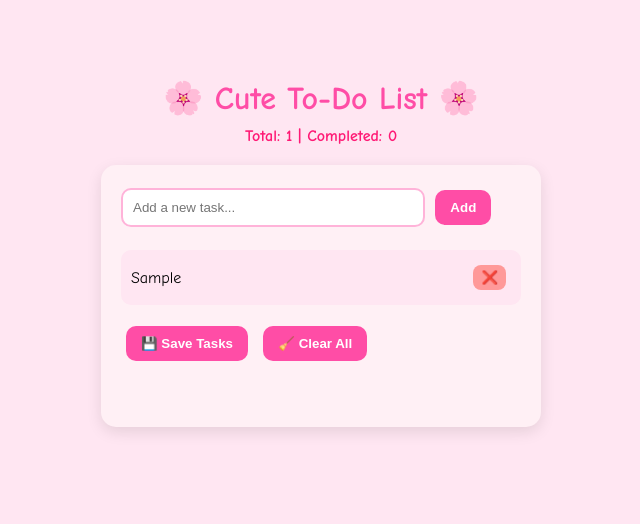
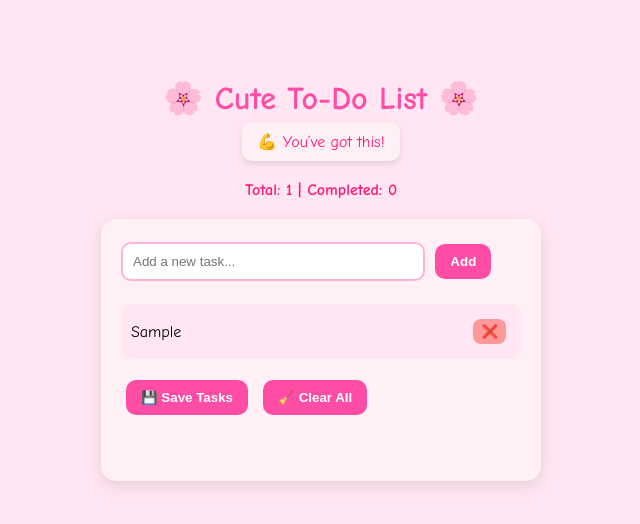
Before and after one commit to Pandu20022/to-do-app, a plain HTML site: page index.html in a window 1280 px wide. Both pictures are taken after typing "Sample" into the empty fields and a click on the button "Add". Shown: the whole page, without its empty margins (319-959 px from the left). Drawn offline with Linux system fonts and the light colour scheme.

Commit message:
version-5

```diff
--- a/index.html
+++ b/index.html
@@ -17,7 +17,19 @@
 
         h1 {
             color: #ff4da6;
-            margin-bottom: 10px;
+            margin-bottom: 5px;
+        }
+
+        .quote {
+            font-size: 16px;
+            color: #ff1a75;
+            margin-bottom: 20px;
+            background: #fff0f5;
+            padding: 10px 15px;
+            border-radius: 10px;
+            box-shadow: 0 3px 6px rgba(0,0,0,0.1);
+            text-align: center;
+            max-width: 400px;
         }
 
         .counter {
@@ -105,6 +117,7 @@
 <body>
 
     <h1>🌸 Cute To-Do List 🌸</h1>
+    <div class="quote" id="quote">✨ Welcome! Let’s make today productive! ✨</div>
     <div class="counter" id="taskCounter">Total: 0 | Completed: 0</div>
 
     <div class="todo-container">
@@ -123,6 +136,22 @@
         const taskList = document.getElementById('taskList');
         const taskCounter = document.getElementById('taskCounter');
         const saveMessage = document.getElementById('saveMessage');
+        const quote = document.getElementById('quote');
+
+        const quotes = [
+            "💪 You’ve got this!",
+            "🌞 Keep shining bright!",
+            "🎯 Focus and conquer your goals!",
+            "🌸 Small steps lead to big success!",
+            "✨ Believe in yourself — you’re amazing!",
+            "🌈 Every task done is a win!",
+            "🌻 You’re doing great, keep going!"
+        ];
+
+        function showRandomQuote() {
+            const random = Math.floor(Math.random() * quotes.length);
+            quote.textContent = quotes[random];
+        }
 
         function updateCounter() {
             const total = taskList.children.length;
@@ -160,9 +189,9 @@
 
             taskInput.value = "";
             updateCounter();
+            showRandomQuote();
         }
 
-        // Save tasks to localStorage
         function saveTasks() {
             const tasks = [];
             document.querySelectorAll('#taskList li').forEach(li => {
@@ -177,19 +206,18 @@
             setTimeout(() => saveMessage.style.visibility = "hidden", 1500);
         }
 
-        // Load tasks from localStorage
         function loadTasks() {
             const savedTasks = JSON.parse(localStorage.getItem('tasks')) || [];
             savedTasks.forEach(task => addTask(task.text, task.completed));
         }
 
-        // Clear all tasks (with confirmation)
         function clearAllTasks() {
             if (confirm("🧹 Are you sure you want to clear all your cute tasks?")) {
                 taskList.innerHTML = "";
                 localStorage.removeItem('tasks');
                 updateCounter();
                 alert("✨ All tasks cleared!");
+                quote.textContent = "🌼 Fresh start! You can do it!";
             }
         }
 
```
